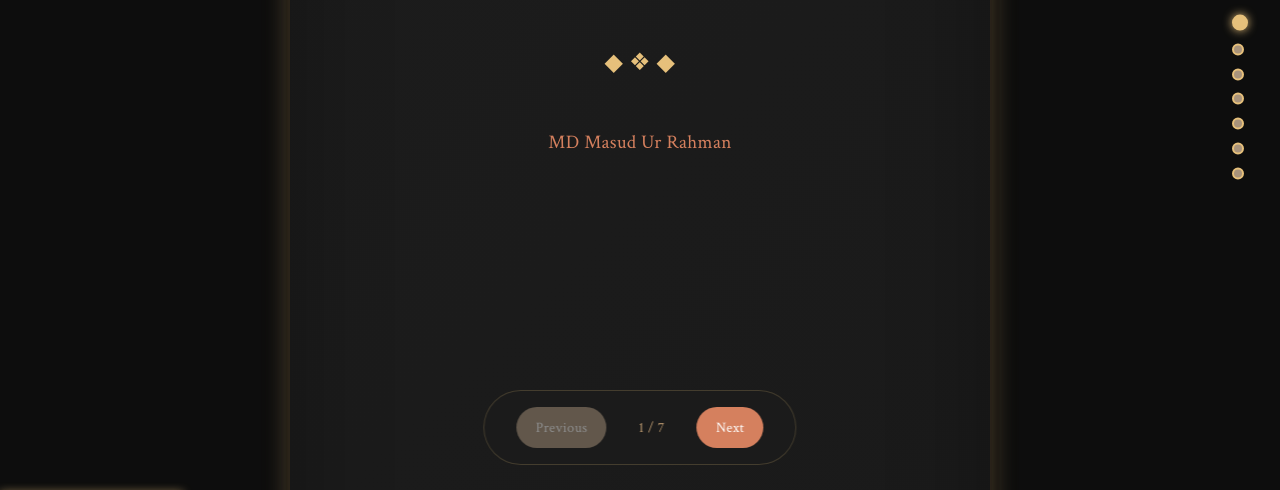
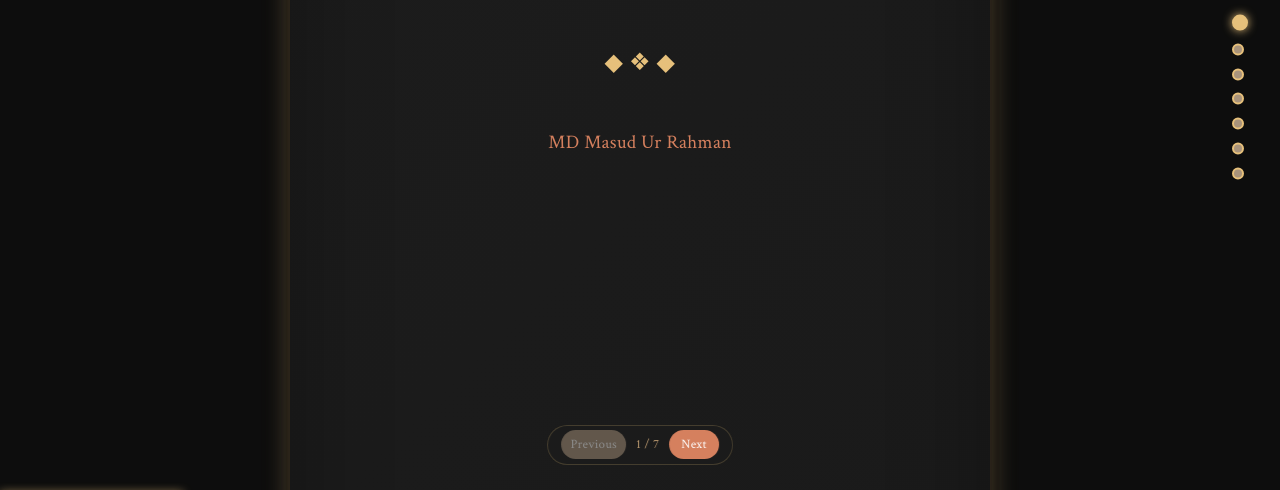
Before and after one commit to Monotheist0/Monotheist0.github.io, a plain HTML site: page index.html in a window 1280 px wide. Shown: the part 303-793 px from the top of the page. Drawn offline with nearby package versions, Linux system fonts and the light colour scheme; no server answers.

Commit message:
Refactored CSS and resized teh size of navigation bar

```diff
--- a/css/styles.css
+++ b/css/styles.css
@@ -423,7 +423,7 @@ body {
   margin-top: 2rem;
 }
 
-/* Navigation Controls */
+/* Navigation Controls - COMPACTED FOR DESKTOP (1920+ RES) */
 .navigation {
   position: fixed;
   bottom: 2rem;
@@ -431,10 +431,10 @@ body {
   transform: translateX(-50%);
   display: flex;
   align-items: center;
-  gap: 1rem;
+  gap: 0.5rem; /* Reduced from 1rem: Tighter spacing */
   background: rgba(28, 28, 28, 0.9);
   backdrop-filter: blur(10px);
-  padding: 1rem 2rem;
+  padding: 0.5rem 1rem; /* Reduced from 1rem 2rem: ~40% shorter width */
   border-radius: 50px;
   border: 1px solid rgba(230, 192, 123, 0.2);
   z-index: 1000;
@@ -444,12 +444,13 @@ body {
   background: var(--royal-bronze);
   color: white;
   border: none;
-  padding: 0.6rem 1.2rem;
+  padding: 0.4rem 0.8rem; /* Reduced from 0.6rem 1.2rem: Smaller buttons */
   border-radius: 25px;
   cursor: pointer;
   transition: all 0.3s ease;
   font-weight: 500;
-  font-size: 0.9rem;
+  font-size: 0.85rem; /* Reduced from 0.9rem: Concise text */
+  min-width: 60px; /* Ensures tappability without excess */
 }
 
 .nav-btn:hover:not(:disabled) {
@@ -466,8 +467,8 @@ body {
 .page-indicator {
   color: var(--royal-sepia);
   font-weight: 500;
-  margin: 0 1rem;
-  font-size: 0.9rem;
+  margin: 0 0.5rem; /* Reduced from 0 1rem: Less breathing room */
+  font-size: 0.85rem; /* Matches buttons for harmony */
 }
 
 /* Animation Lock */
@@ -741,7 +742,27 @@ body {
   }
 }
 
-/* Responsive Design */
+/* DESKTOP-SPECIFIC COMPACTION (>768px, e.g., 1920 res) */
+@media (min-width: 769px) {
+  .navigation {
+    gap: 0.3rem; /* Ultra-tight for widescreen */
+    padding: 0.3rem 0.8rem; /* Minimal padding: ~100px total width est. */
+  }
+
+  .nav-btn {
+    padding: 0.3rem 0.6rem; /* Button shrink: "Prev"/"Next" fits snug */
+    font-size: 0.8rem;
+    min-width: 50px; /* Compact but clickable */
+  }
+
+  .page-indicator {
+    margin: 0 0.3rem;
+    font-size: 0.8rem;
+    white-space: nowrap; /* Prevents wrap on "1/7" */
+  }
+}
+
+/* Responsive Design (Mobile Unchanged) */
 @media (max-width: 768px) {
   .book-container {
     padding: 1rem;
```
